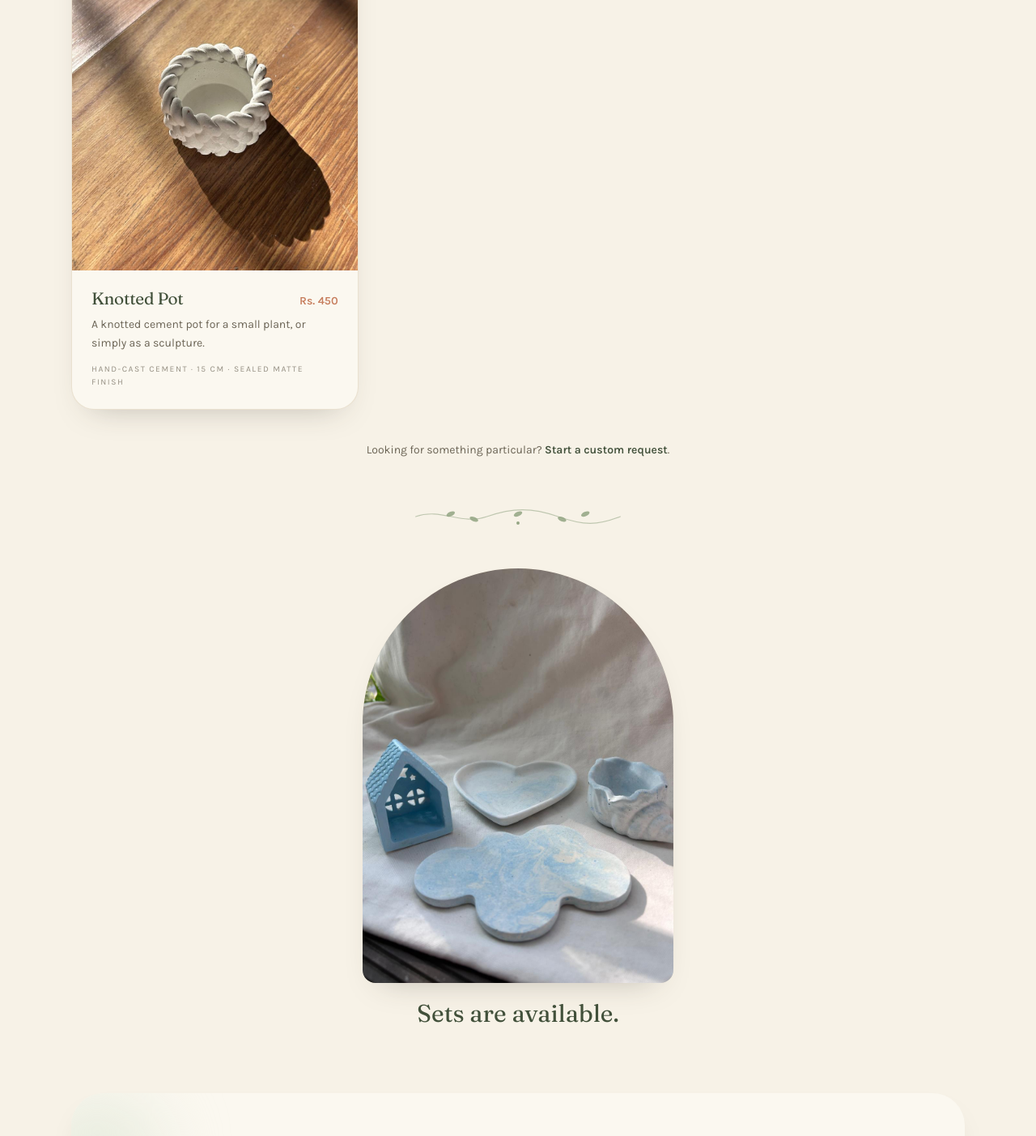
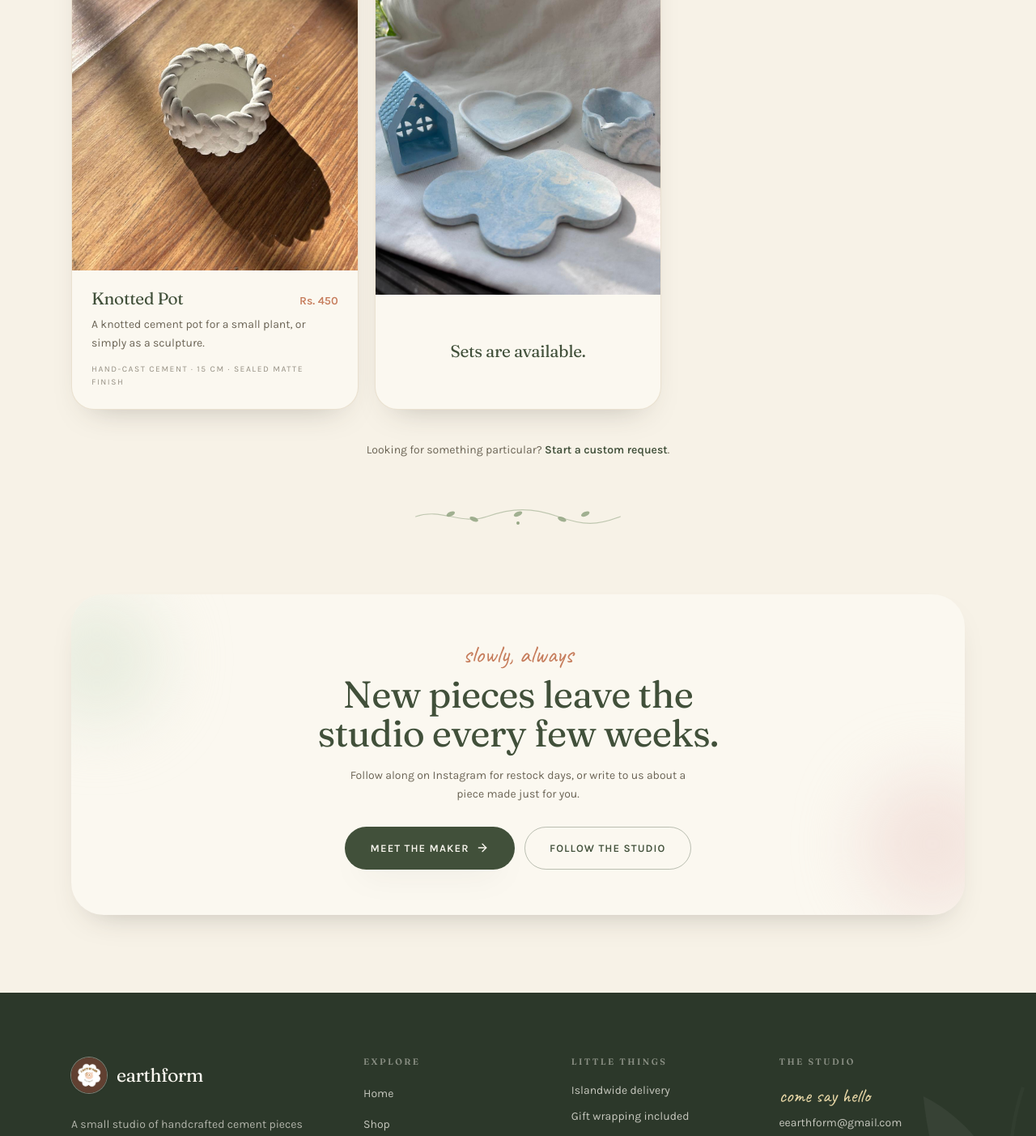
Before and after one commit to Ashfaq-network/earthform, a React (Vite) app: page /shop in a window 1280 px wide. Shown: the part 3364-4767 px from the top of the page at 81% size. Built offline with nearby package versions, Linux system fonts and the light colour scheme.

Commit message:
Move available sets image into product grid

```diff
--- a/src/pages/Shop.jsx
+++ b/src/pages/Shop.jsx
@@ -152,6 +152,21 @@ export default function Shop() {
                 onQuickView={setQuickView}
               />
             ))}
+
+            <Reveal className="card-soft flex flex-col overflow-hidden">
+              <div className="aspect-[4/5] w-full bg-sand/40">
+                <img
+                  src="/images/sets-available.jpg"
+                  alt="A set of handcrafted earthform cement pieces in assorted colours"
+                  loading="lazy"
+                  decoding="async"
+                  className="h-full w-full object-cover"
+                />
+              </div>
+              <div className="flex flex-1 items-center justify-center p-5 text-center sm:p-6">
+                <h3 className="font-display text-[1.3rem] text-moss">Sets are available.</h3>
+              </div>
+            </Reveal>
           </div>
 
           <p className="mt-10 text-center text-sm text-bark-soft">
@@ -163,23 +178,6 @@ export default function Shop() {
           </p>
 
           <BotanicalDivider className="mt-14" />
-
-          <Reveal className="mt-12">
-            <div className="mx-auto w-full max-w-sm">
-              <div className="arch-frame aspect-[3/4] w-full shadow-soft">
-                <img
-                  src="/images/sets-available.jpg"
-                  alt="A set of handcrafted earthform cement pieces in assorted colours"
-                  loading="lazy"
-                  decoding="async"
-                  className="h-full w-full object-cover"
-                />
-              </div>
-              <p className="mt-5 text-center font-display text-2xl text-moss sm:text-3xl">
-                Sets are available.
-              </p>
-            </div>
-          </Reveal>
         </div>
       </section>
 
```
